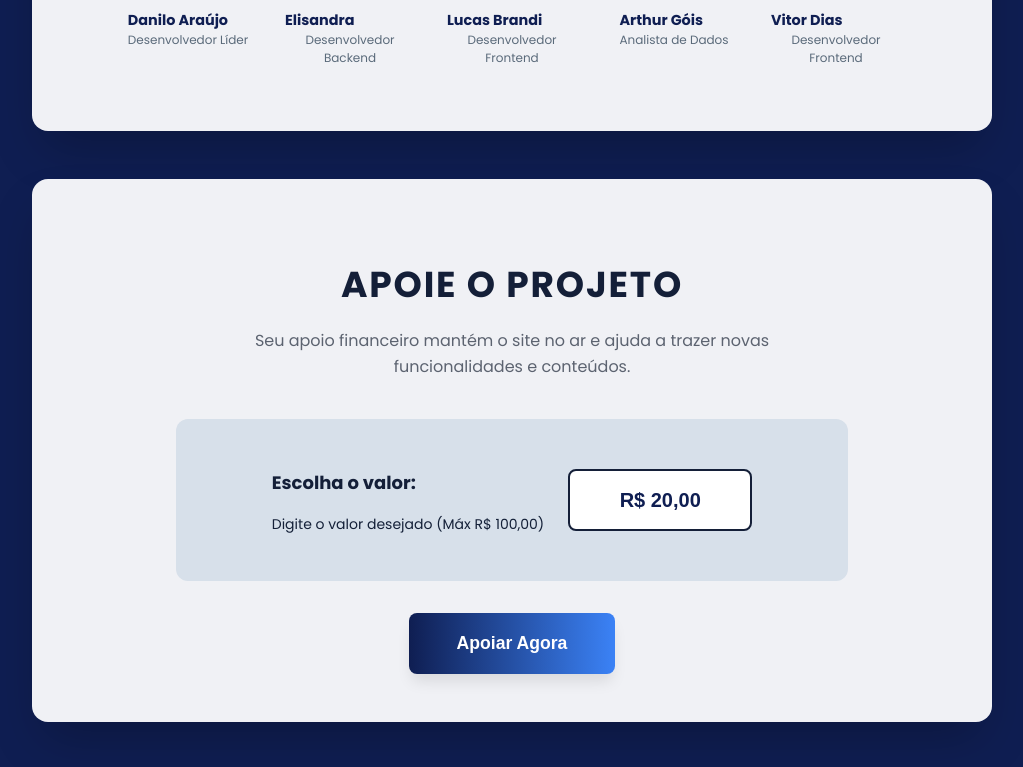
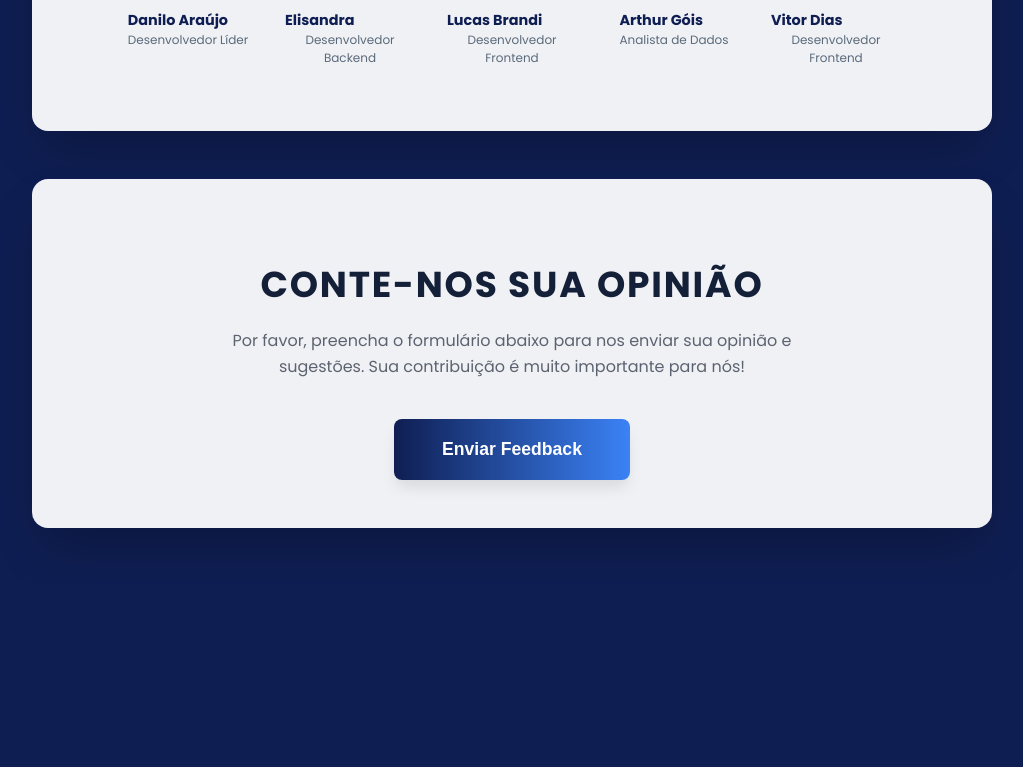
Before and after one commit to Victor-dias96/RevelaAi, a React (Vite) app: page /support in a window 1280 px wide. Shown: the part 497-1264 px from the top of the page, without its empty margins (128-1151 px from the left). After the commit the page ends 1081 px from the top, so only its background shows below. Built offline with nearby package versions, Linux system fonts and the light colour scheme.

Commit message:
fix/ add a link to forms in the button

```diff
--- a/src/pages/Support.css
+++ b/src/pages/Support.css
@@ -115,53 +115,6 @@
   text-align: center;
 }
 
-.support-value-card {
-  background-color: hsl(210, 30%, 88%);
-  border-radius: 0.75rem;
-  padding: 2rem;
-  margin-bottom: 2rem;
-  max-width: 38rem;
-  margin-left: auto;
-  margin-right: auto;
-}
-
-.support-value-header {
-  display: flex;
-  flex-direction: column;
-  align-items: center;
-  justify-content: center;
-  gap: 1.5rem;
-}
-
-@media (min-width: 768px) {
-  .support-value-header {
-    flex-direction: row;
-  }
-}
-
-.support-value-label-title {
-  font-weight: 700;
-  color: hsl(222, 47%, 15%);
-  font-size: 1.125rem;
-}
-.support-value-label-subtitle {
-  font-weight: 500;
-  color: hsl(220, 47%, 15%);
-  font-size: 0.875rem;
-}
-
-.support-value-input {
-  width: 11rem;
-  height: 3.5rem;
-  font-size: 1.25rem;
-  font-weight: 700;
-  text-align: center;
-  background-color: white;
-  border: 2px solid hsl(222, 47%, 15%);
-  border-radius: 0.5rem;
-  color: #0f1e52;
-}
-
 .support-button-container {
   display: flex;
   justify-content: center;
--- a/src/pages/Support.jsx
+++ b/src/pages/Support.jsx
@@ -11,27 +11,27 @@ const teamMembers = [
 ];
 
 const Support = () => {
-  const [amountInCents, setAmountInCents] = useState(2000);
+  // const [amountInCents, setAmountInCents] = useState(2000);
 
-  const handleInputChange = (e) => {
-    const digits = e.target.value.replace(/\D/g, '');
-    if (digits === '') {
-      setAmountInCents(0);
-      return;
-    }
-    const newAmount = parseInt(digits, 10);
-    if (newAmount <= 10000) {
-      setAmountInCents(newAmount);
-    }
-  };
+  // const handleInputChange = (e) => {
+  //   const digits = e.target.value.replace(/\D/g, '');
+  //   if (digits === '') {
+  //     setAmountInCents(0);
+  //     return;
+  //   }
+  //   const newAmount = parseInt(digits, 10);
+  //   if (newAmount <= 10000) {
+  //     setAmountInCents(newAmount);
+  //   }
+  // };
 
-  const formatDisplay = (cents) => {
-    const valueAsFloat = cents / 100;
-    return `R$ ${valueAsFloat.toLocaleString('pt-BR', {
-      minimumFractionDigits: 2,
-      maximumFractionDigits: 2,
-    })}`;
-  };
+  // const formatDisplay = (cents) => {
+  //   const valueAsFloat = cents / 100;
+  //   return `R$ ${valueAsFloat.toLocaleString('pt-BR', {
+  //     minimumFractionDigits: 2,
+  //     maximumFractionDigits: 2,
+  //   })}`;
+  // };
 
   return (
     <div className="support-page">
@@ -64,41 +64,24 @@ const Support = () => {
       </section>
 
       <section className="support-card">
-        <h1 className="support-title">APOIE O PROJETO</h1>
+        <h1 className="support-title">Conte-nos sua opinião</h1>
         <p className="support-description">
-          Seu apoio financeiro mantém o site no ar e ajuda a trazer novas
-          funcionalidades e conteúdos.
+          Por favor, preencha o formulário abaixo para nos enviar sua opinião e
+          sugestões. Sua contribuição é muito importante para nós!
         </p>
-
-        <div className="support-value-card">
-          <div className="support-value-header">
-            <div className="support-value-label">
-              <p className="support-value-label-title">Escolha o valor:</p>
-              <p className="support-value-label-subtitle">
-                Digite o valor desejado (Máx R$ 100,00)
-              </p>
-            </div>
-
-            <input
-              type="text"
-              className="support-value-input"
-              value={formatDisplay(amountInCents)}
-              onChange={handleInputChange}
-              inputMode="numeric"
-            />
-          </div>
-        </div>
 
         <div className="support-button-container">
           <button
             className="support-button"
-            onClick={() => {
-              alert(`Apoiando com: ${formatDisplay(amountInCents)}`);
-              alert('Obrigado pelo apoio!');
-              setAmountInCents(2000);
-            }}
+            onClick={() =>
+              window.open(
+                'https://forms.gle/E37Yh1bgt9rtFgVF9',
+                '_blank',
+                'noopener,noreferrer'
+              )
+            }
           >
-            Apoiar Agora
+            Enviar Feedback
           </button>
         </div>
       </section>
```
